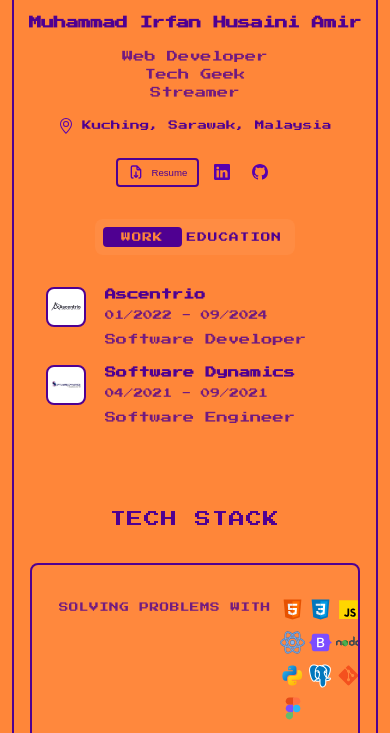
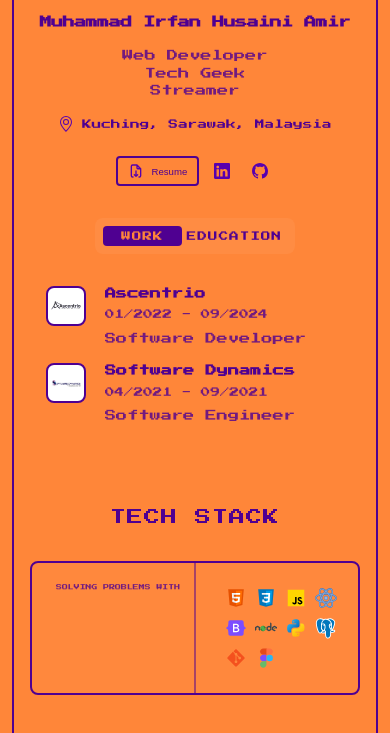
Before and after one commit to M1H4z/M1H4-Portfolio, a plain HTML site: page public/about.html in a window 390 px wide. Shown: the part 451-1184 px from the top of the page. Drawn offline with Linux system fonts and the light colour scheme.

Commit message:
Update style.css

```diff
--- a/assets/styles/style.css
+++ b/assets/styles/style.css
@@ -953,16 +953,16 @@ body:not(.home)::-webkit-scrollbar-thumb:hover {
   }
 
   .name {
-    font-size: 0.8rem;
+    font-size: 0.75rem;
     letter-spacing: -0.5px;
   }
 
   .title {
-    font-size: 0.7rem;
+    font-size: 0.65rem;
   }
 
   .position {
-    font-size: 0.7rem;
+    font-size: 0.65rem;
   }
 
   .location-icon img {
@@ -1235,7 +1235,7 @@ body:not(.home)::-webkit-scrollbar-thumb:hover {
 }
 
 .tech-info-title {
-  font-size: 0.7rem;
+  font-size: 0.55rem;
   color: var(--text-color);
   opacity: 0.8;
   margin-bottom: 0.5rem;
@@ -1245,7 +1245,7 @@ body:not(.home)::-webkit-scrollbar-thumb:hover {
 }
 
 .tech-name {
-  font-size: 0.8rem;
+  font-size: 0.75rem;
   font-weight: bold;
   color: var(--text-color);
   opacity: 0;
@@ -1257,7 +1257,7 @@ body:not(.home)::-webkit-scrollbar-thumb:hover {
 }
 
 .tech-experience {
-  font-size: 0.7rem;
+  font-size: 0.65rem;
   color: var(--text-color);
   opacity: 0;
   transition: opacity 0.3s ease;
@@ -1311,51 +1311,68 @@ body:not(.home)::-webkit-scrollbar-thumb:hover {
   }
 
   .tech-name {
-    font-size: 0.75rem;
+    font-size: 0.65rem;
   }
 
   .tech-experience {
-    font-size: 0.65rem;
+    font-size: 0.55rem;
   }
 }
 
 @media screen and (max-width: 480px) {
   .tech-container {
-    grid-template-columns: 1fr;
+    grid-template-columns: 1fr 2px 1fr;
+    padding: 1rem 0.5rem;
+    gap: 0.5rem;
   }
 
-  .tech-divider {
-    display: none;
+  .tech-info {
+    min-height: 60px;
+    padding: 0.2rem;
+    width: 100%;
+    max-width: 120px; /* Reduced from 150px */
+    margin: 0 auto;
+  }
+
+  .tech-info-title {
+    font-size: 0.35rem; /* Reduced from 0.5rem */
+    letter-spacing: 0;
+    margin-bottom: 0.3rem;
+    padding: 0;
+  }
+
+  .tech-name {
+    font-size: 0.45rem; /* Match title size */
+    letter-spacing: 0;
+  }
+
+  .tech-experience {
+    font-size: 0.37rem;
+    letter-spacing: 0;
   }
 
   .tech-list {
-    grid-template-columns: repeat(3, minmax(20px, 1fr));
+    width: 100%;
+    max-width: 120px; /* Match info width */
+    margin: 0 auto;
     gap: 0.5rem;
   }
 
   .tech-item {
-    width: 25px;
-    height: 25px;
-  }
-
-  .tech-name {
-    font-size: 0.7rem;
-  }
-
-  .tech-experience {
-    font-size: 0.6rem;
+    width: 22px; /* Slightly smaller icons */
+    height: 22px;
   }
 }
 
 /* Update responsive styles */
 @media screen and (max-width: 768px) {
   .tech-info-title {
-    font-size: 0.65rem;
+    font-size: 0.47rem;
   }
 }
 
 @media screen and (max-width: 480px) {
   .tech-info-title {
-    font-size: 0.6rem;
+    font-size: 0.37rem;
   }
 }
```
